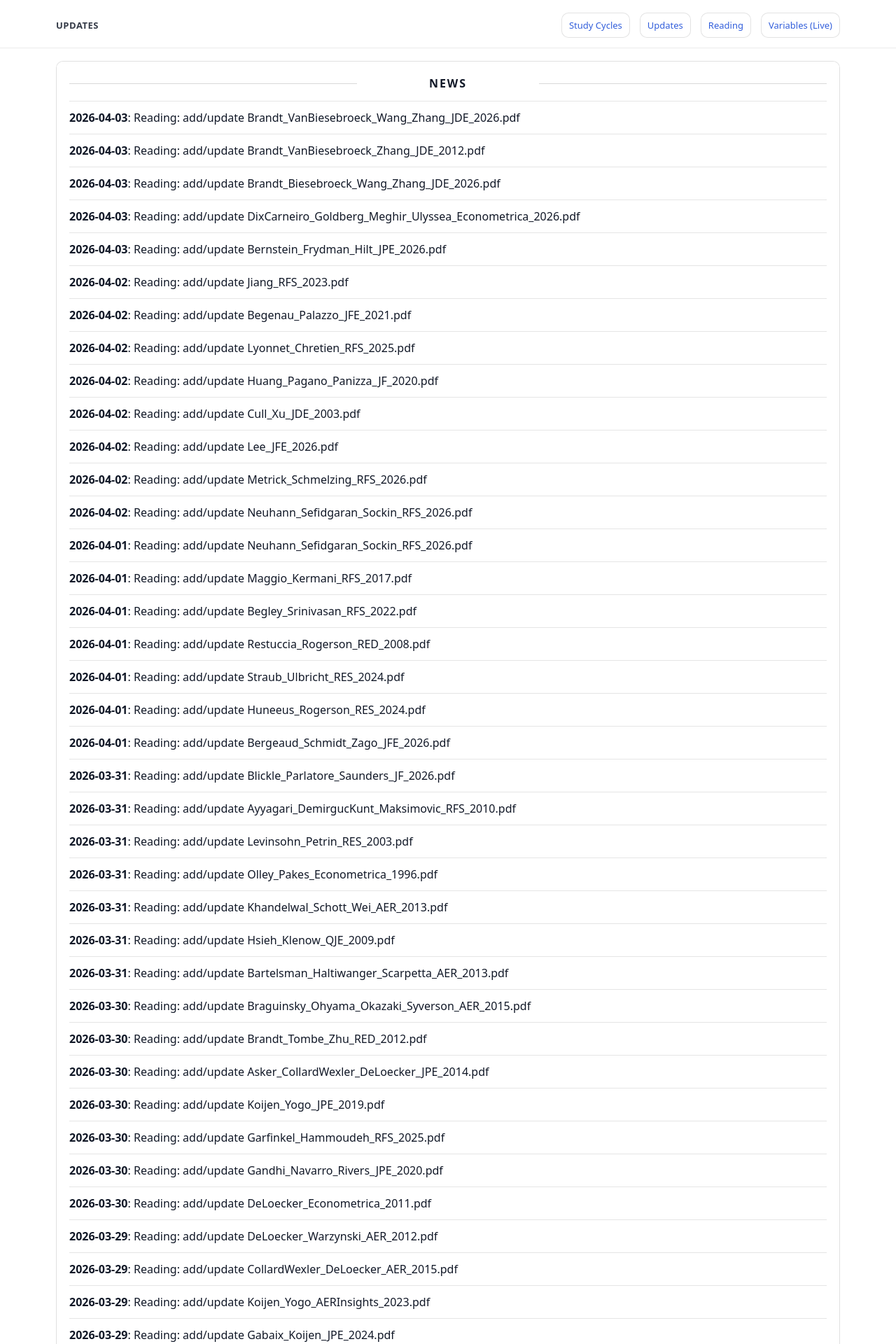
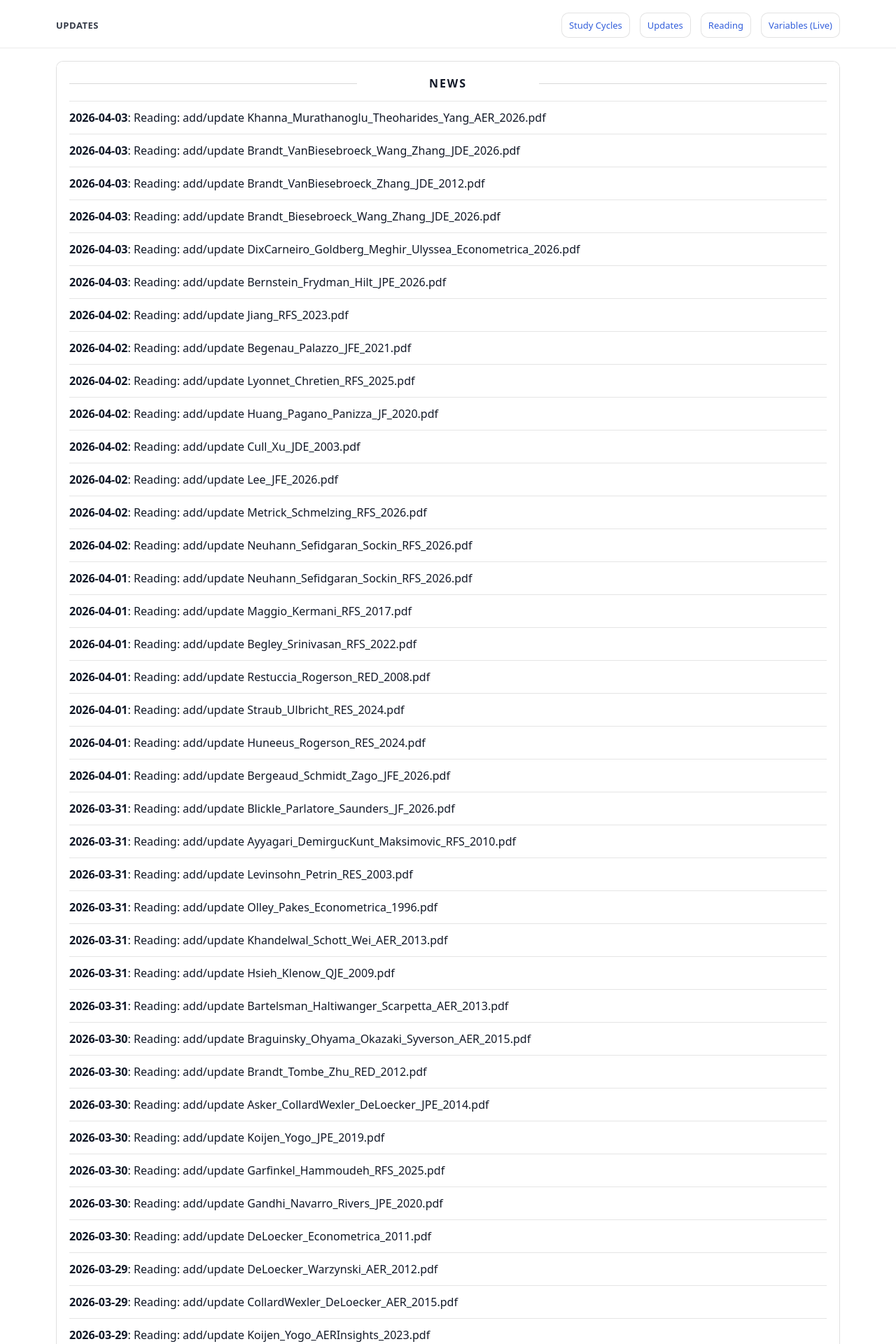
Before and after one commit to yaxinzn/study-archive, a Jekyll site: the page built from updates/index.md, in a window 1280 px wide. Shown: the top 1920 px of the page at 70% size. Built offline with Jekyll 4.4.1, drawn with Linux system fonts in a browser that asks for light colours; some of the changed text lies outside the part shown.

Commit message:
chore: update NEWS feed

```diff
--- a/_data/news.yml
+++ b/_data/news.yml
@@ -1,4 +1,7 @@
 # Auto-generated update history (sorted newest -> oldest). Do not edit manually.
+- ts: "1775208797"
+  date: "2026-04-03"
+  title: "Reading: add/update Khanna_Murathanoglu_Theoharides_Yang_AER_2026.pdf"
 - ts: "1775208063"
   date: "2026-04-03"
   title: "Reading: add/update Brandt_VanBiesebroeck_Wang_Zhang_JDE_2026.pdf"
```
